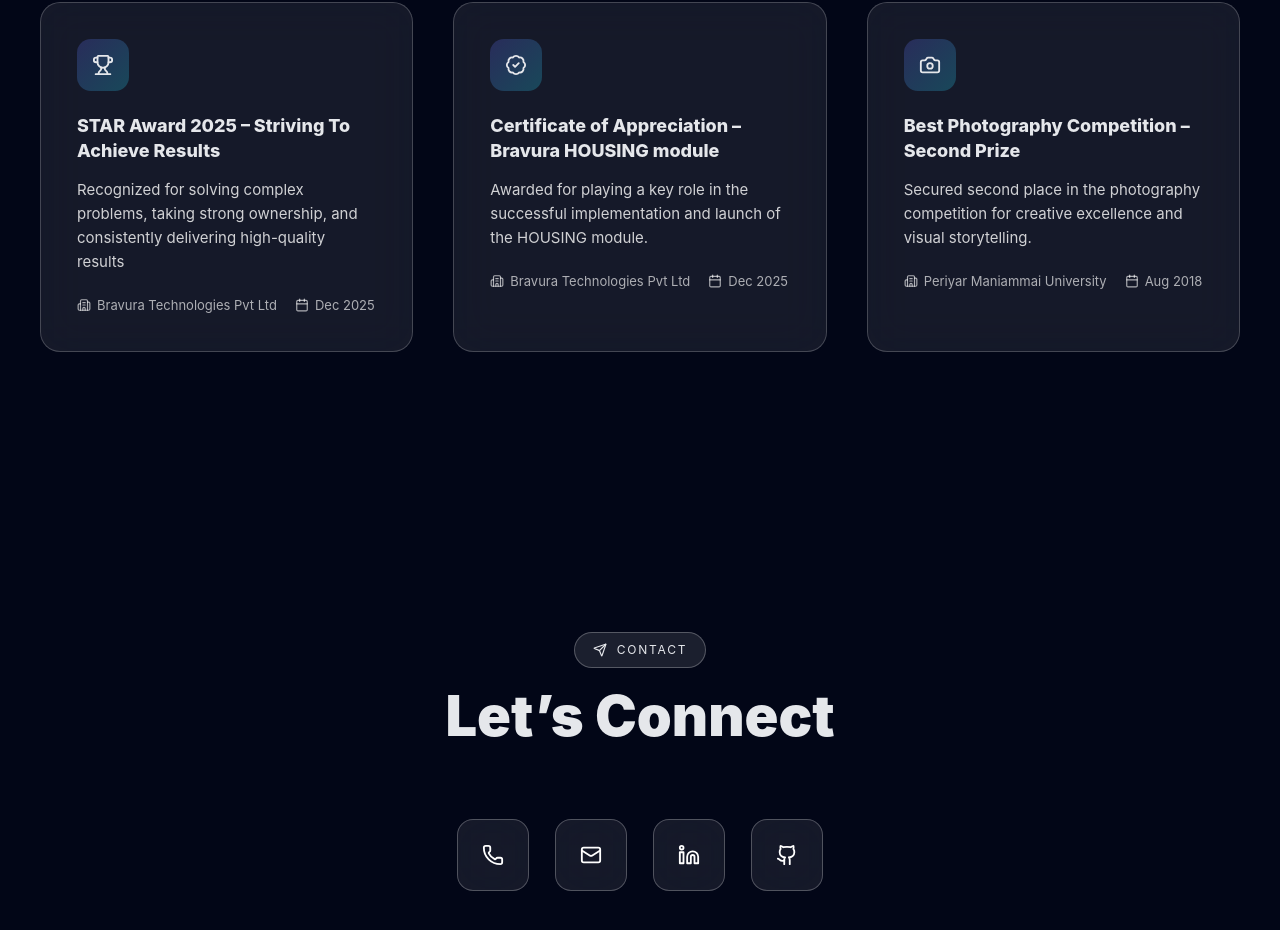
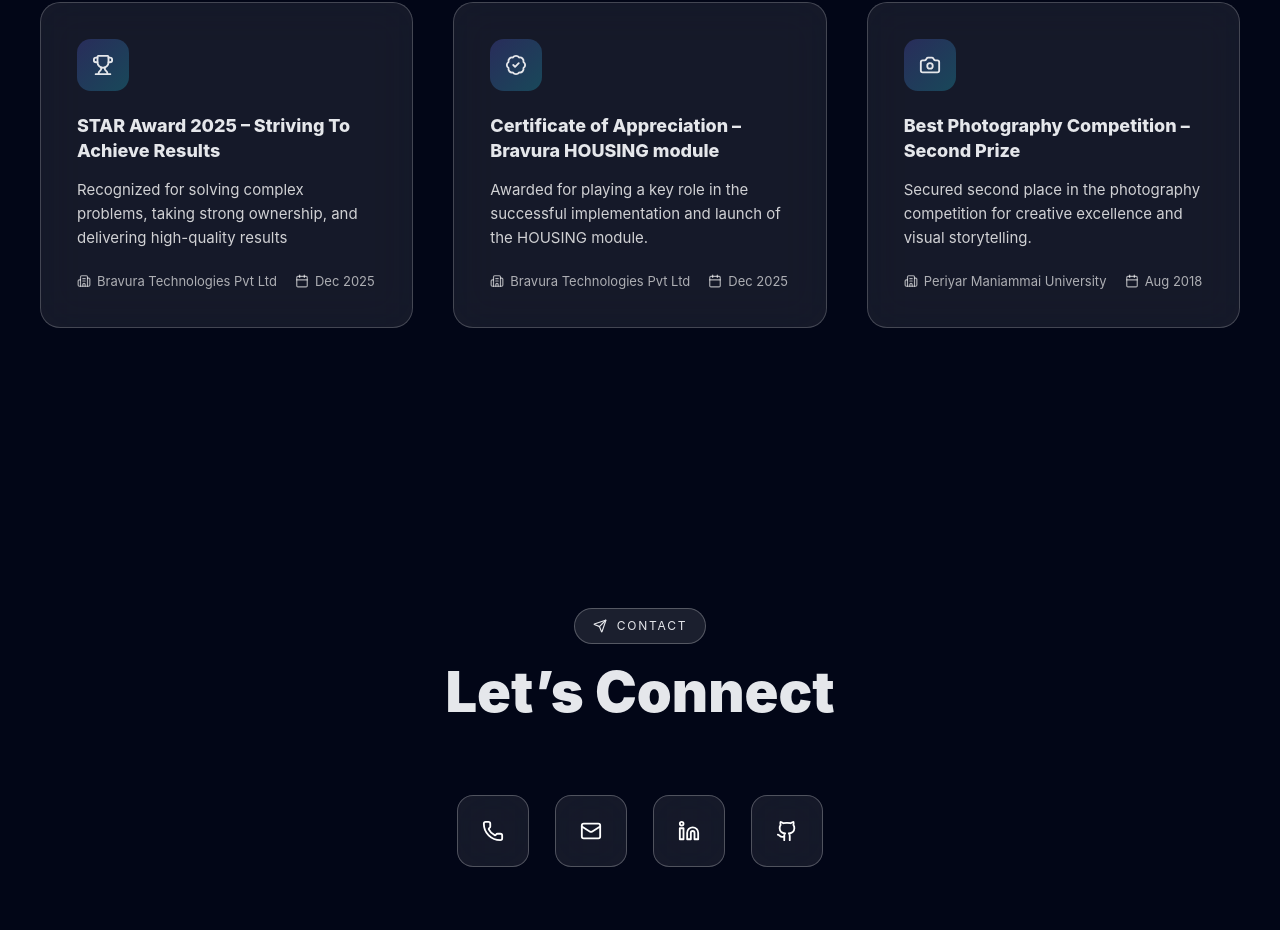
Before and after one commit to Harish27-techy/Harishram-portfolio, a React (Vite) app: page / in a window 1280 px wide. Shown: the part 5015-5945 px from the top of the page. Built offline with nearby package versions, Linux system fonts and the light colour scheme.

Commit message:
Finalize portfolio before deployment

```diff
--- a/src/components/Awards.jsx
+++ b/src/components/Awards.jsx
@@ -12,7 +12,7 @@ export default function Awards() {
   const awards = [
     {
       title: "STAR Award 2025 – Striving To Achieve Results",
-      description: "Recognized for solving complex problems, taking strong ownership, and consistently delivering high-quality results",
+      description: "Recognized for solving complex problems, taking strong ownership, and delivering high-quality results",
       organization: "Bravura Technologies Pvt Ltd",
       date: "Dec 2025",
       icon: "trophy",
```
